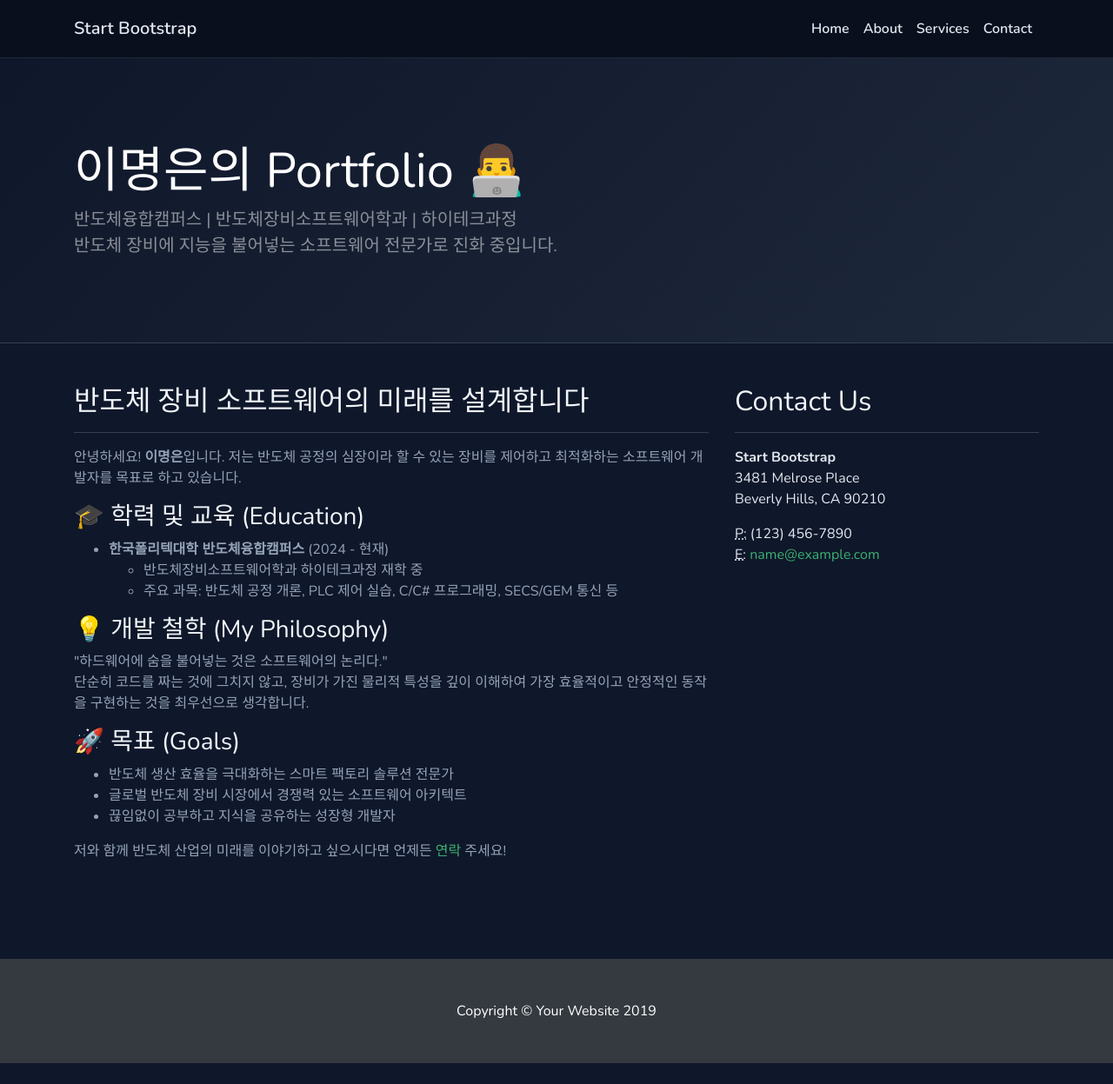
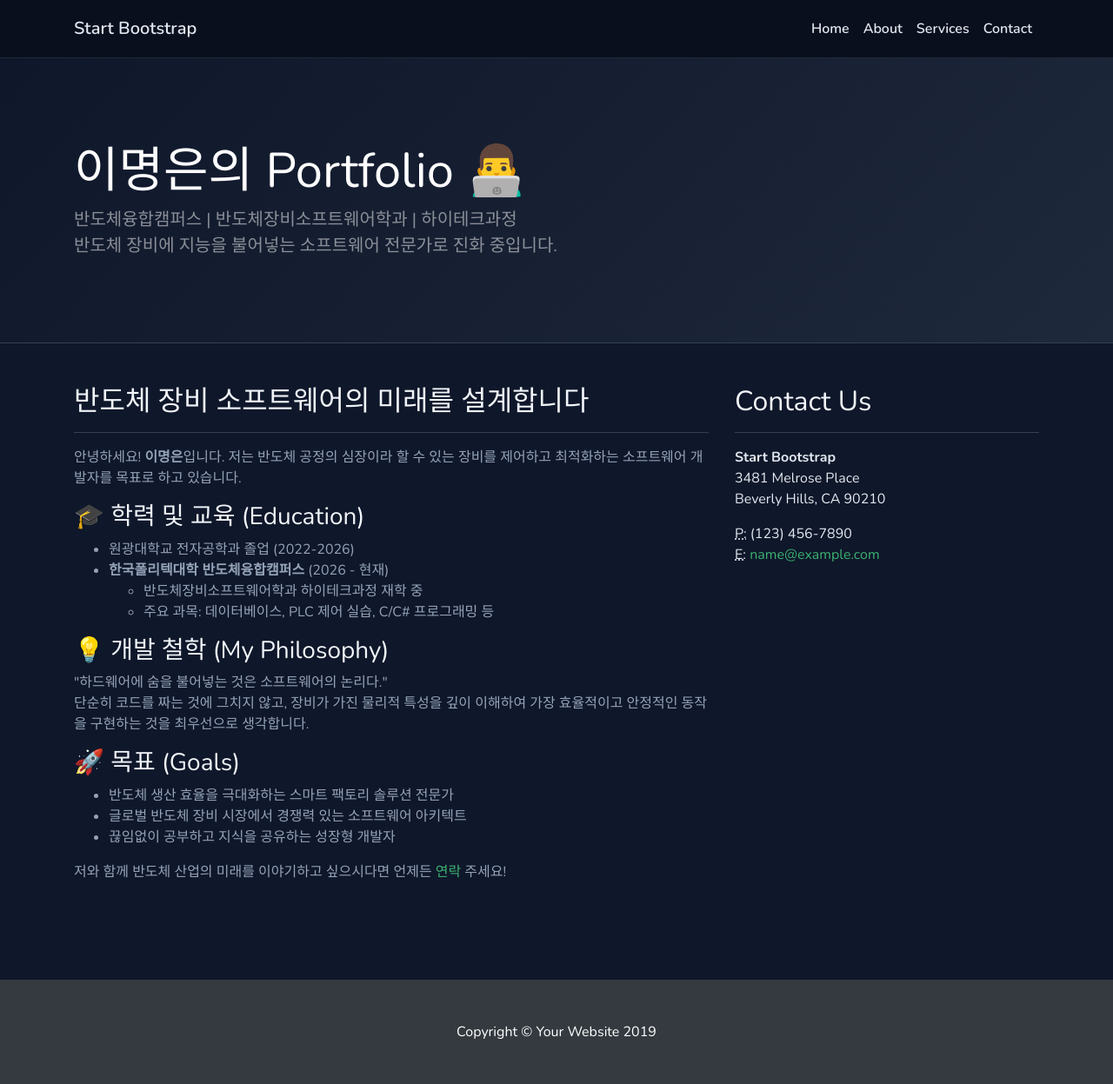
Before and after one commit to lee-myeong-eun/lee-myeong-eun.github.io, a Jekyll site: the page built from _pages/about.html, in a window 1280 px wide. Shown: the whole page at 87% size. Built offline with Jekyll 4.4.1, drawn with Linux system fonts in a browser that asks for light colours; before the commit the page ends 1223 px from its top, so only the background shows below that.

Commit message:
Update about.html

```diff
--- a/_pages/about.html
+++ b/_pages/about.html
@@ -12,10 +12,11 @@ permalink: /about/
 
 <h3>🎓 학력 및 교육 (Education)</h3>
 <ul>
-  <li><strong>한국폴리텍대학 반도체융합캠퍼스</strong> (2024 - 현재)
+  <li>원광대학교 전자공학과 졸업 (2022-2026)
+  <li><strong>한국폴리텍대학 반도체융합캠퍼스</strong> (2026 - 현재)
     <ul>
       <li>반도체장비소프트웨어학과 하이테크과정 재학 중</li>
-      <li>주요 과목: 반도체 공정 개론, PLC 제어 실습, C/C# 프로그래밍, SECS/GEM 통신 등</li>
+      <li>주요 과목: 데이터베이스, PLC 제어 실습, C/C# 프로그래밍 등</li>
     </ul>
   </li>
 </ul>
```
